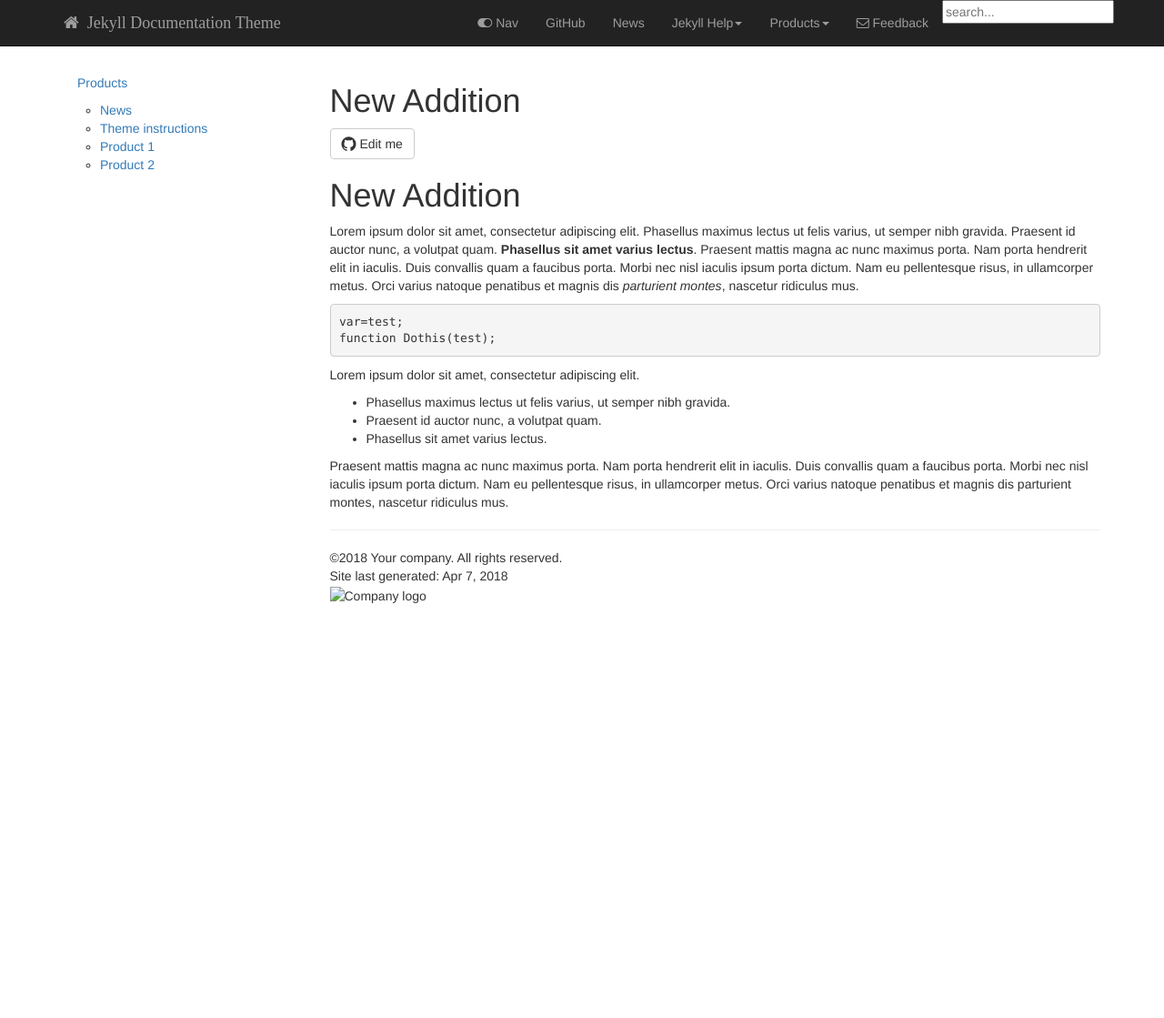
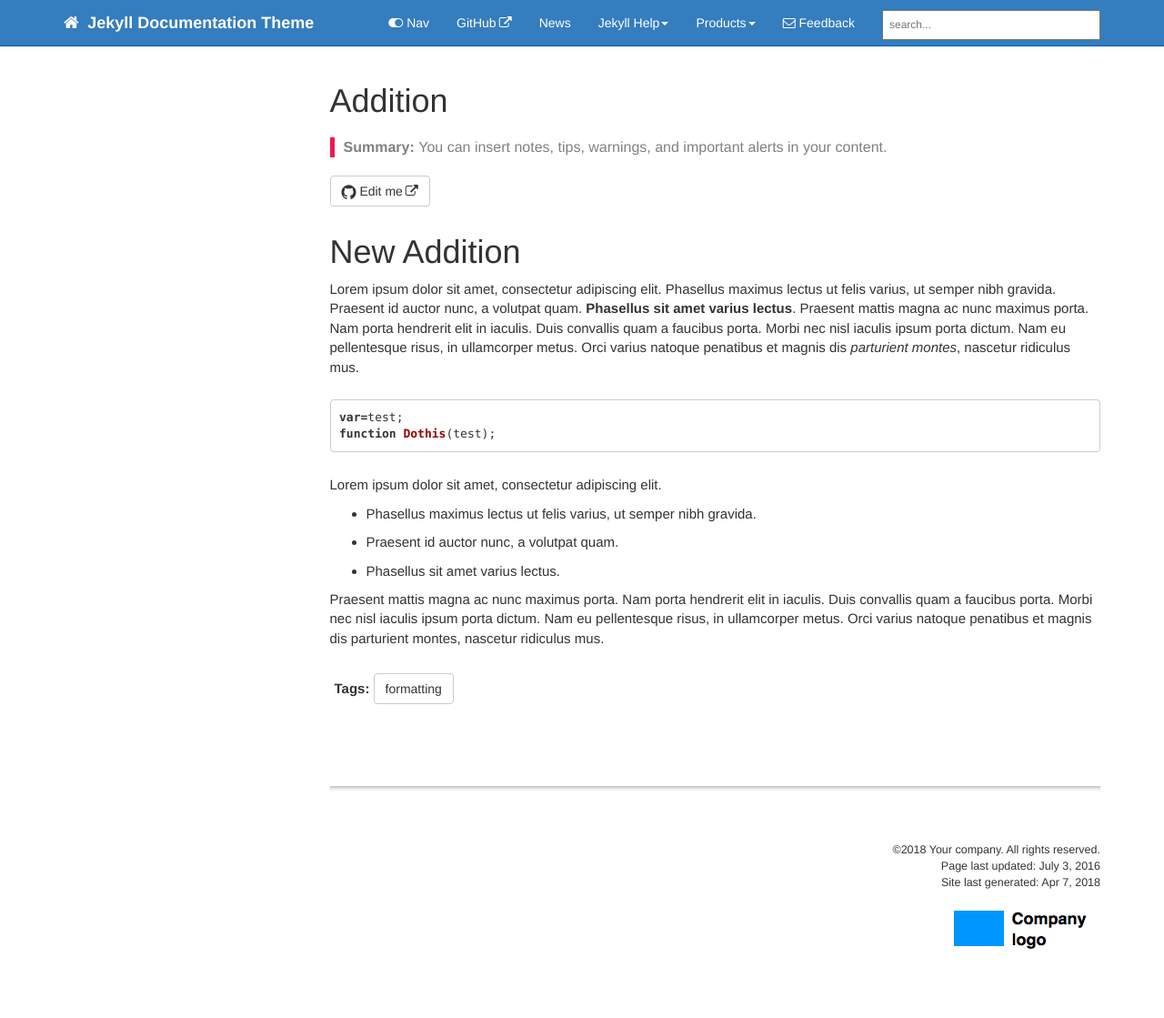
Before and after one commit to MickMacL/mickmacl.github.io, a Jekyll site: the page built from pages/product1/p1_sample8.md, in a window 1280 px wide. Shown: the whole page at 91% size. Built offline with Jekyll 4.4.1, drawn with Linux system fonts in a browser that asks for light colours; nearby versions of some CDN libraries; our own code applies the rules of GitHub Pages for plain Markdown files; library files that are not in the unit come from our copies; comment, search, counter and statistics services are not loaded; before the commit the page ends 900 px from its top, so only the background shows below that.

Commit message:
Added YAML

```diff
--- a/pages/product1/p1_sample8.md
+++ b/pages/product1/p1_sample8.md
@@ -1,3 +1,13 @@
+---
+title: Addition
+tags: [formatting]
+keywords: notes, tips, cautions, warnings, admonitions
+last_updated: July 3, 2016
+summary: "You can insert notes, tips, warnings, and important alerts in your content."
+sidebar: New Addition
+permalink: p1_sample8.html
+---
+
 # New Addition
 
 Lorem ipsum dolor sit amet, consectetur adipiscing elit. Phasellus maximus lectus ut felis varius, ut semper nibh gravida. Praesent id auctor nunc, a volutpat quam. **Phasellus sit amet varius lectus**. Praesent mattis magna ac nunc maximus porta. Nam porta hendrerit elit in iaculis. Duis convallis quam a faucibus porta. Morbi nec nisl iaculis ipsum porta dictum. Nam eu pellentesque risus, in ullamcorper metus. Orci varius natoque penatibus et magnis dis *parturient montes*, nascetur ridiculus mus.
```
